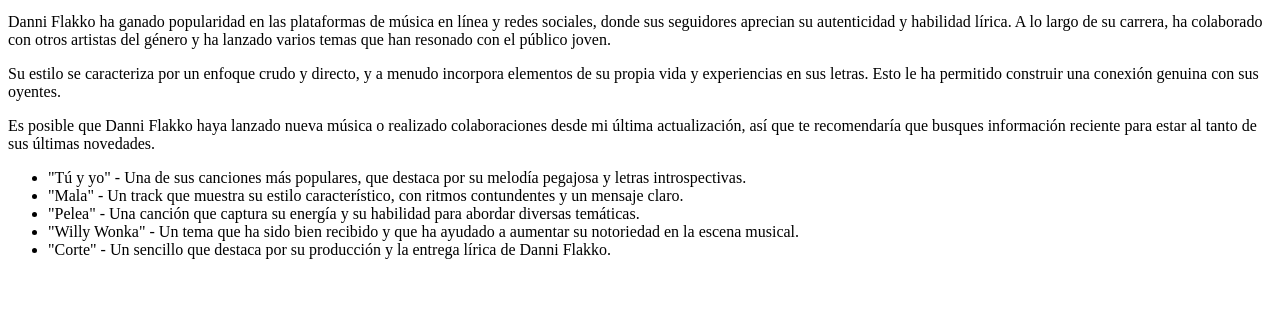
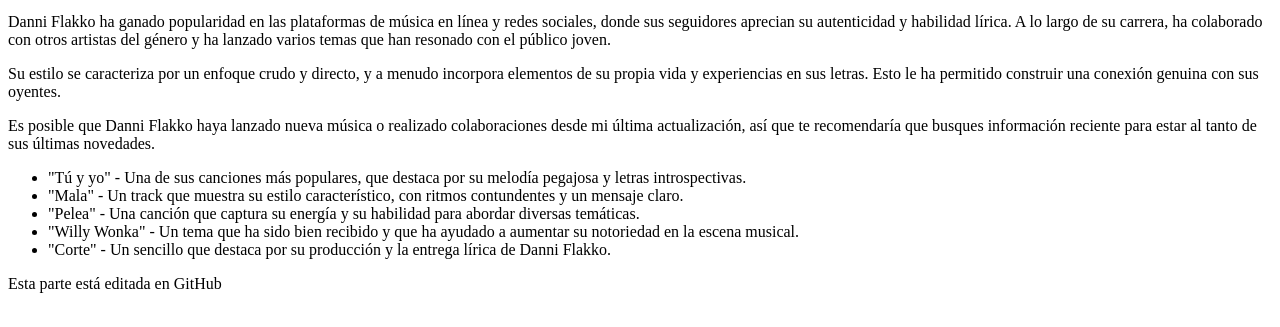
Before and after one commit to Willi11VB/mi_proyecto_web, a plain HTML site: page index.html in a window 1280 px wide. Shown: the part 119-446 px from the top of the page. Drawn offline with Linux system fonts and the light colour scheme.

Commit message:
Edición remota del archivo index.html

```diff
--- a/index.html
+++ b/index.html
@@ -19,5 +19,7 @@
         <li>"Willy Wonka" - Un tema que ha sido bien recibido y que ha ayudado a aumentar su notoriedad en la escena musical.</li>
         <li>"Corte" - Un sencillo que destaca por su producción y la entrega lírica de Danni Flakko.</li>
     </ul>
+
+    <p>Esta parte está editada en GitHub</p>
 </body>
 </html>
```
